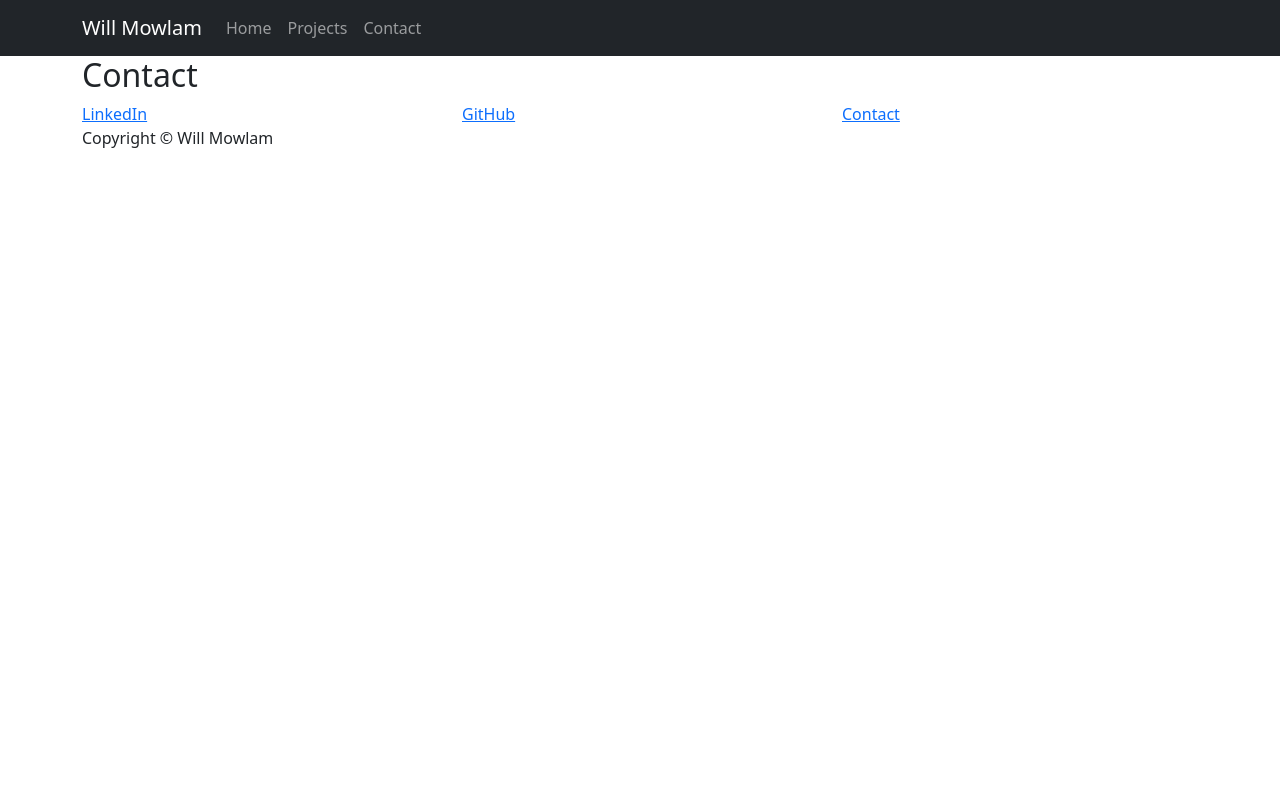
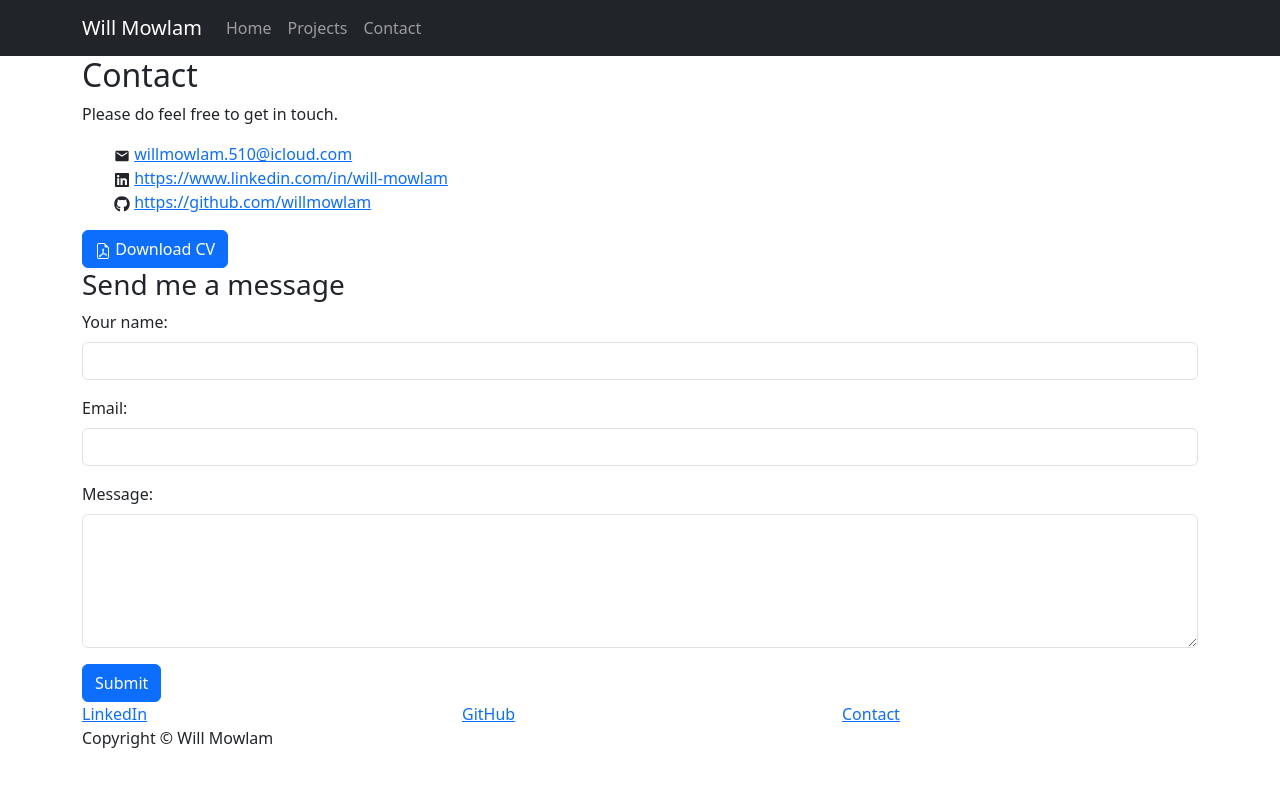
Before and after one commit to willmowlam/nebulus-react-portfolio, a React (Vite) app: page /contact in a window 1280 px wide. Shown: the top 786 px of the page. Built offline with nearby package versions, Linux system fonts and the light colour scheme.

Commit message:
Add contact page content and test contact form at Netlify

```diff
--- a/package.json
+++ b/package.json
@@ -15,6 +15,7 @@
     "react": "^18.2.0",
     "react-bootstrap": "^2.10.1",
     "react-dom": "^18.2.0",
+    "react-icons": "^5.0.1",
     "react-router-dom": "^6.22.1"
   },
   "devDependencies": {
--- /dev/null
+++ b/src/components/ContactForm/index.jsx
@@ -0,0 +1,31 @@
+import Button from 'react-bootstrap/Button';
+import Form from 'react-bootstrap/Form';
+
+function ContactForm() {
+  return (
+    <Form className="" name="contact" method="POST" action="/success" data-netlify="true">
+      <h3>Send me a message</h3>
+
+      <Form.Control type="hidden" name="subject" value="Message sent from portfolio" data-remove-prefix />
+
+      <Form.Group className="mb-3" controlId="formName">
+        <Form.Label>Your name:</Form.Label>
+        <Form.Control type="text" name="name" />
+      </Form.Group>
+
+      <Form.Group className="mb-3" controlId="formEmail">
+        <Form.Label>Email:</Form.Label>
+        <Form.Control type="email" name="email" />
+      </Form.Group>
+
+      <Form.Group className="mb-3" controlId="formMessage">
+        <Form.Label>Message:</Form.Label>
+        <Form.Control as="textarea" rows={5} name="message" />
+      </Form.Group>
+
+      <Button variant="primary" type="submit">Submit</Button>
+    </Form>
+  );
+}
+
+export default ContactForm;
--- a/src/components/Pages/Contact.jsx
+++ b/src/components/Pages/Contact.jsx
@@ -1,22 +1,27 @@
 import Container from 'react-bootstrap/Container';
+import Button from 'react-bootstrap/Button';
+import { FaGithub, FaLinkedin } from "react-icons/fa6";
+import { MdEmail } from 'react-icons/md';
+import { BsFileEarmarkPdf } from 'react-icons/bs';
+import ContactForm from '../ContactForm'
 
 // Must include contact information:
 
-// Email address
-
 // Link to a PDF version of your CV
-
-// Link to your GitHub profile
-
-// Link to your LinkedIn page
-
-// Must have a contact form for handling events
 
 function Contact() {
   return (
     <>
       <Container as="main" id="page-contact">
         <h2>Contact</h2>
+        <p>Please do feel free to get in touch.</p>
+        <ul style={{ listStyleType: 'none' }}>
+          <li><MdEmail />&nbsp;<a href="willmowlam.510@icloud.com">willmowlam.510@icloud.com</a></li>
+          <li><FaLinkedin />&nbsp;<a href="https://www.linkedin.com/in/will-mowlam">https://www.linkedin.com/in/will-mowlam</a></li>
+          <li><FaGithub />&nbsp;<a href="https://github.com/willmowlam">https://github.com/willmowlam</a></li>
+        </ul>
+        <a href="/assets/files/PDF.text"><Button><BsFileEarmarkPdf /> Download CV</Button></a>
+        <ContactForm />
       </Container>
     </>
   );
```
Also changed, not shown: 2 other files (tests, documents, lock files or other folders).
